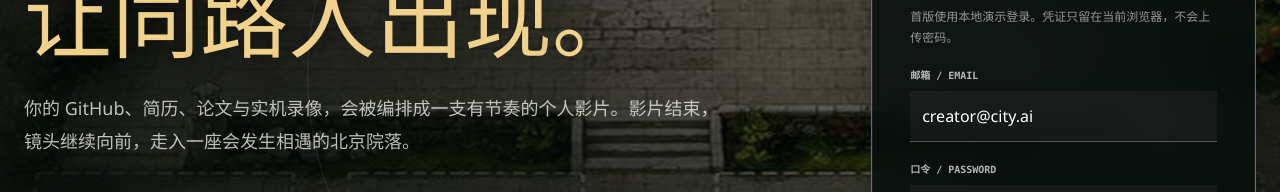
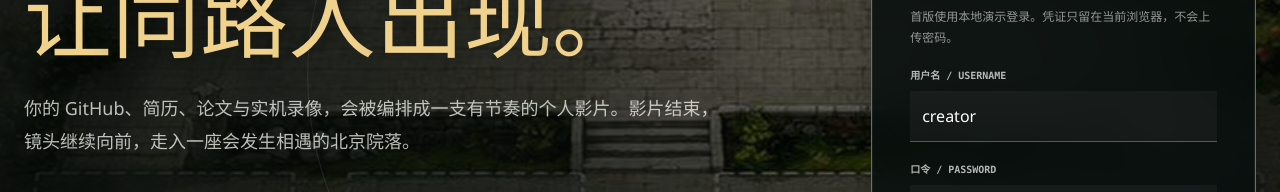
Before and after one commit to farlyfeifei/CREATOR-CITY, a Next.js app in the folder apps/city/: page / in a window 1280 px wide. Shown: the part 373-565 px from the top of the page. Built offline with nearby package versions, Linux system fonts and the light colour scheme; a web font is replaced by a local one.

Commit message:
Allow username-based demo login

```diff
--- a/apps/city/src/app/page.tsx
+++ b/apps/city/src/app/page.tsx
@@ -18,7 +18,7 @@ const chapters = [
 export default function HomePage() {
   const router = useRouter();
   const [ready, setReady] = useState(false);
-  const [email, setEmail] = useState("creator@city.ai");
+  const [username, setUsername] = useState("creator");
   const [password, setPassword] = useState("creator2026");
   const [error, setError] = useState("");
   const [entering, setEntering] = useState(false);
@@ -33,11 +33,11 @@ export default function HomePage() {
 
   const signIn = (event: React.FormEvent) => {
     event.preventDefault();
-    if (!email.includes("@") || password.length < 4) {
-      setError("请输入有效邮箱，密码至少 4 位");
+    if (!username.trim() || password.length < 4) {
+      setError("请输入用户名，密码至少 4 位");
       return;
     }
-    createSession(email.trim());
+    createSession(username.trim());
     sessionStorage.setItem("creator-city-arrival", "gate");
     setEntering(true);
   };
@@ -90,8 +90,8 @@ export default function HomePage() {
               <p className="login-console-kicker">京城创作者会馆</p>
               <h2>持创作者身份入城</h2>
               <p className="login-console-copy">首版使用本地演示登录。凭证只留在当前浏览器，不会上传密码。</p>
-              <label htmlFor="email">邮箱 / EMAIL</label>
-              <input id="email" value={email} onChange={(event) => setEmail(event.target.value)} autoComplete="email" />
+              <label htmlFor="username">用户名 / USERNAME</label>
+              <input id="username" value={username} onChange={(event) => setUsername(event.target.value)} autoComplete="username" />
               <label htmlFor="password">口令 / PASSWORD</label>
               <input id="password" type="password" value={password} onChange={(event) => setPassword(event.target.value)} autoComplete="current-password" />
               {error && <p className="login-error">{error}</p>}
```
